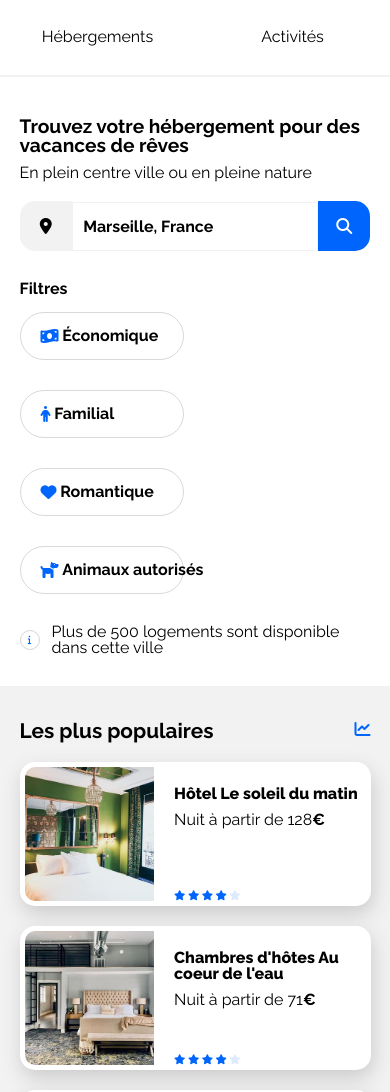
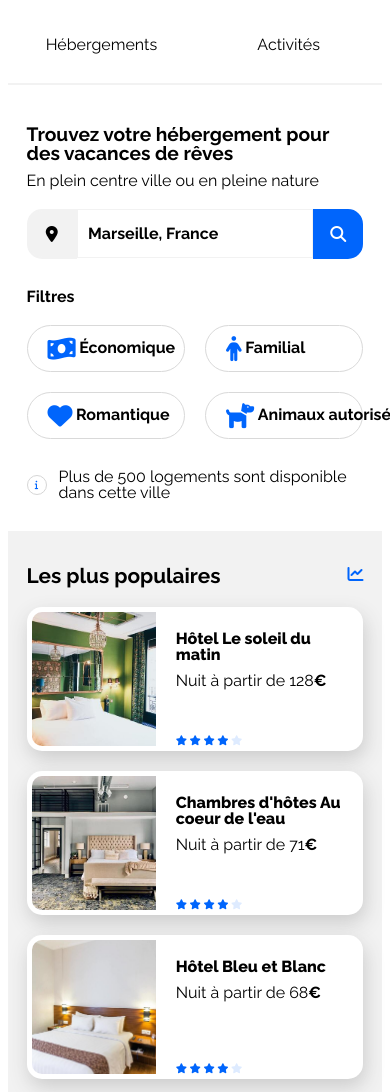
Before and after one commit to Neordan/projet-Booki, a plain HTML site: page index.html in a window 390 px wide. Shown: the part 60-1152 px from the top of the page. Drawn offline with Linux system fonts and the light colour scheme.

Commit message:
Correction des détails du responsive

```diff
--- a/main.css
+++ b/main.css
@@ -11,10 +11,14 @@ body {
   display: flex;
   flex-direction: column;
   justify-content: space-between;
-  width: 95%;
-  margin: auto;
+  padding: 2%;
   max-width: 1400px;
   color: black;
+}
+
+h1, h2 {
+  font-size: 20px;
+  font-weight: 800;
 }
 
 p {
@@ -100,11 +104,8 @@ input::placeholder {
   font-weight: 700;
 }
 
-input[type="text"]:focus {
-  border: 1px solid var(--color-primary);
-}
-
 button {
+  font-weight: 700;
   padding: 15px;
   border: 2px solid var(--color-secondary);
   border-radius: 0 15px 15px 0;
@@ -123,15 +124,8 @@ form i.search {
 
 /* --------------- CSS du filtre --------------  */
 
-.filter,
-.economic,
-.family,
-.romantic,
-.animals {
+.filter {
   display: flex;
-}
-
-.filter {
   width: 100%;
   gap: 4%;
 }
@@ -140,7 +134,7 @@ form i.search {
   display: flex;
   flex-wrap: wrap;
   align-content: space-between;
-  gap: 30px;
+  gap: 25px;
   width: 100%;
 }
 
@@ -148,7 +142,7 @@ form i.search {
   display: flex;
   align-items: center;
   gap: 5%;
-  padding: 15px 20px;
+  padding: 10px 20px;
   border: 1px solid #d9d9d9;
   border-radius: 30px;
   user-select: none;
@@ -163,9 +157,11 @@ form i.search {
   display: flex;
   align-items: center;
   font-weight: 700;
+  white-space: nowrap;
+}
 
-  padding-bottom: 0;
-  white-space: nowrap;
+.filter .btn-filter i {
+  font-size: 25px;
 }
 
 /* ---------- CSS de la phrase info ------------- */
@@ -215,7 +211,7 @@ i {
 #second-container {
   display: flex;
   justify-content: space-between;
-  gap: 2%;
+  gap: 1%;
   margin-bottom: 50px;
 
 }
@@ -223,17 +219,16 @@ i {
 .home,
 article {
   background: var(--color-primary);
-  border-radius: 10px;
+  border-radius: 20px;
   padding: 25px 0;
 }
 
 .home {
   display: flex;
   flex-direction: column;
-  justify-content: center;
   align-items: center;
   gap: 10px;
-  flex-basis: 1;
+  flex-basis: 70%;
 }
 
 .home h2,
@@ -253,13 +248,15 @@ h2 {
   display: flex;
   justify-content: space-between;
   flex-wrap: wrap;
-  padding: 0 25px;
+  width: 90%;
+  margin: 0 10%;
+  /* padding: 0 25px; */
   flex-basis: 83%;
   row-gap: 6%;
 }
 
 .card-home {
-  width: 30%;
+  width: 29%;
   height: 200px;
   min-width: 195px;
   padding: 5px;
@@ -309,7 +306,7 @@ article {
   justify-content: center;
   align-items: center;
   gap: 10px;
-  width: 40%;
+  width: 30%;
   min-width: 270px;
 }
 
@@ -417,15 +414,15 @@ li {
 /* ---------------- Responsive tablette ----------------------- */
 
 @media screen and (max-width: 992px) {
-  body {
-    width: 90%;
-    margin: auto;
+
+  /* ---------- responsive filtre ---------- */
+  .filter, .filter-group {
+    justify-content: space-between;
+    gap: 1%;
   }
 
-  /* ---------- responsive filtre ---------- */
-
   .btn-filter {
-    gap: 5%;
+    gap: 4%;
   }
 
   /* ----- responsive second container ----- */
@@ -572,11 +569,12 @@ li {
   .filter {
     display: flex;
     flex-direction: column;
-    gap: 15px;
+    gap: 20px;
   }
 
   .filter-group {
     justify-content: space-between;
+    gap: 20px;
   }
 
   .btn-filter {
@@ -624,7 +622,7 @@ li {
   }
 
   .cards-pop {
-    margin-top: 10px;
+    margin: 10px 0;
   }
 
   .cards-activity {
```
